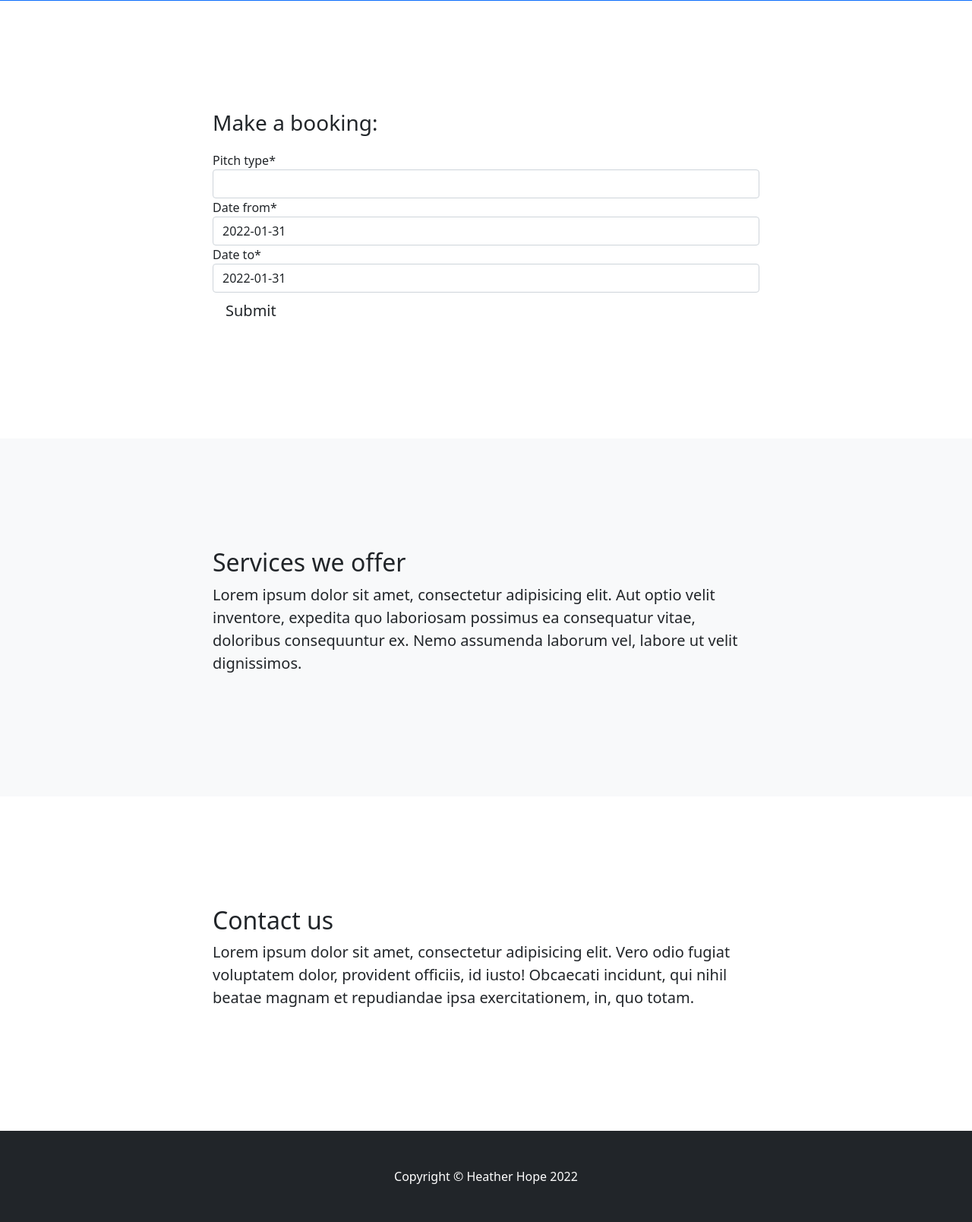
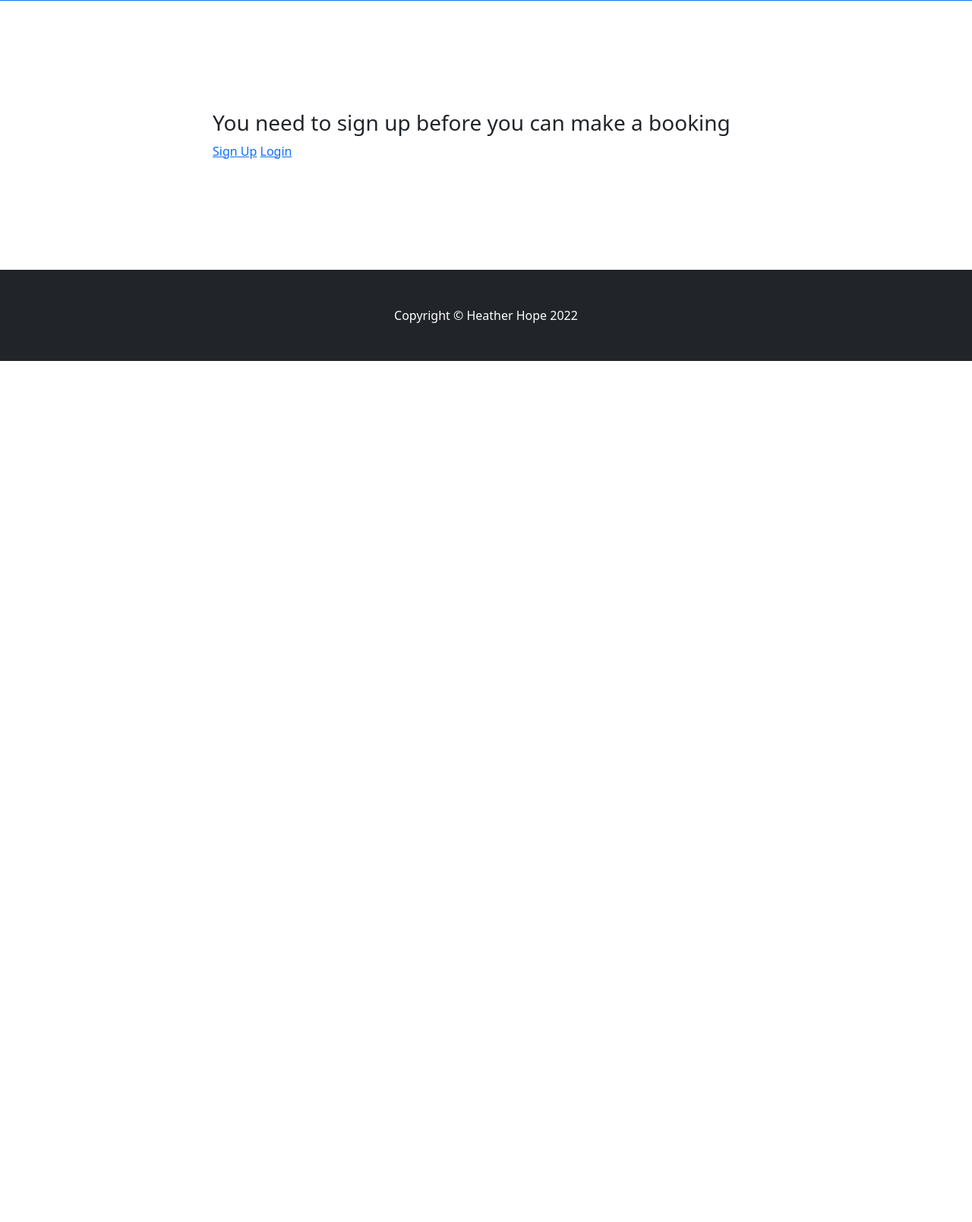
Before and after one commit to Code-Institute-Submissions/mmoore483-camping_MayResub, a Django app: page /booking/ in a window 1280 px wide. Shown: the part 397-2005 px from the top of the page at 76% size. After the commit the page ends 872 px from the top, so only its background shows below. Run offline with Django 3.2, Linux system fonts and the light colour scheme; data that the repository does not hold is empty; some libraries are stand-ins or nearby versions.

Commit message:
Add booking_successful.html and update view for success and retry for bookings

```diff
--- a/booking/urls.py
+++ b/booking/urls.py
@@ -4,4 +4,6 @@ from . import views
 urlpatterns = [
     path("", views.Home.as_view(), name="home"),
     path("booking/", views.BookingPage.as_view(), name="booking"),
+    path("booking_success/", views.BookingSuccess.as_view(), name="booking_success"),
+
 ]
--- a/booking/views.py
+++ b/booking/views.py
@@ -24,10 +24,9 @@ class BookingPage(View):
 # save the booking and return to the home page. If not, return to the home page
 
     def post(self, request, *args, **kwargs):
-        available = bool
         if request.method == "POST":
             form = BookingForm(data=request.POST)
-
+            unavailable = False
             if form.is_valid():
                 pitch_type = form.cleaned_data.get("pitch_type")
                 date_from = form.cleaned_data.get("date_from")
@@ -46,9 +45,18 @@ class BookingPage(View):
 
                 if queryset < BV[0]:
                     form.save()
-                    available = True
+                    return HttpResponseRedirect(reverse("booking_success"))
                 else:
-                    available = False
+                    context = {
+                        "unavailable": True,
+                        "booking_form": BookingForm()
+                    }
+                    return render(request, "booking.html", context)
+
             else:
                 return HttpResponseRedirect(reverse("home"))
-        return HttpResponseRedirect(reverse("home"))
+
+
+class BookingSuccess(View):
+    def get(self, request):
+        return render(request, "booking_success.html")
--- a/heatherhope/urls.py
+++ b/heatherhope/urls.py
@@ -18,6 +18,6 @@ from django.urls import path, include
 
 urlpatterns = [
     path('admin/', admin.site.urls),
-    path("", include("booking.urls"), name="booking-urls"),
+    path("", include("booking.urls"), name="booking.urls"),
     path('accounts/', include('allauth.urls')),
 ]
--- a/templates/booking.html
+++ b/templates/booking.html
@@ -7,6 +7,10 @@
     <div class="container px-4">
         <div class="row gx-4 justify-content-center">
             <div class="col-lg-8">
+                {% if user.is_authenticated %}
+                    {% if unavailable %}
+                        <p>That date range is unavailable, please choose another</p>
+                    {% endif %}
                 <h3>Make a booking:</h3>
                 <form method="POST" style="margin-top: 1.3em;">
                     {{ booking_form | crispy }}
@@ -14,31 +18,15 @@
                     <button type="submit" value="ok" class="btn btn-signup btn-lg">Submit
                     </button>
                 </form>
-                    </div>
-                </div>
-            </div>
-        </section>
-        <!-- Services section-->
-        <section class="bg-light" id="services">
-            <div class="container px-4">
-                <div class="row gx-4 justify-content-center">
-                    <div class="col-lg-8">
-                        <h2>Services we offer</h2>
-                        <p class="lead">Lorem ipsum dolor sit amet, consectetur adipisicing elit. Aut optio velit inventore, expedita quo laboriosam possimus ea consequatur vitae, doloribus consequuntur ex. Nemo assumenda laborum vel, labore ut velit dignissimos.</p>
-                    </div>
-                </div>
-            </div>
-        </section>
-        <!-- Contact section-->
-        <section id="contact">
-            <div class="container px-4">
-                <div class="row gx-4 justify-content-center">
-                    <div class="col-lg-8">
-                        <h2>Contact us</h2>
-                        <p class="lead">Lorem ipsum dolor sit amet, consectetur adipisicing elit. Vero odio fugiat voluptatem dolor, provident officiis, id iusto! Obcaecati incidunt, qui nihil beatae magnam et repudiandae ipsa exercitationem, in, quo totam.</p>
+
+                {% else %}
+                <h3>You need to sign up before you can make a booking</h3>
+                <a href="{% url 'account_signup' %}">Sign Up</a>
+                <a href="{% url 'account_login' %}">Login</a>
+                {% endif %}
             </div>
         </div>
     </div>
 </section>
 
-{%endblock%}
+{% endblock %}
```
Also changed, not shown: templates/booking_success.html (added, +16 -0 lines). Lines whose indentation alone changed are shown as unchanged.
